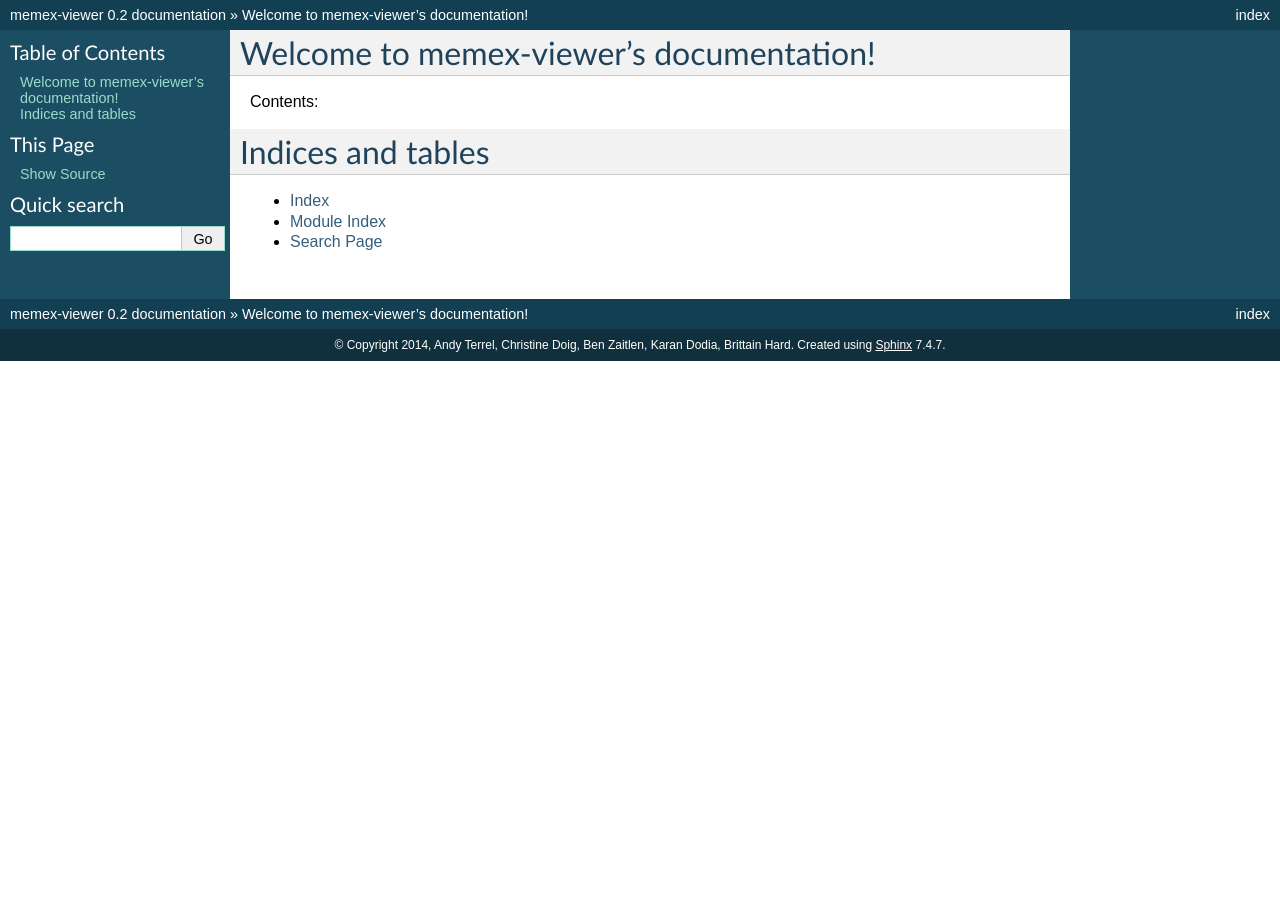
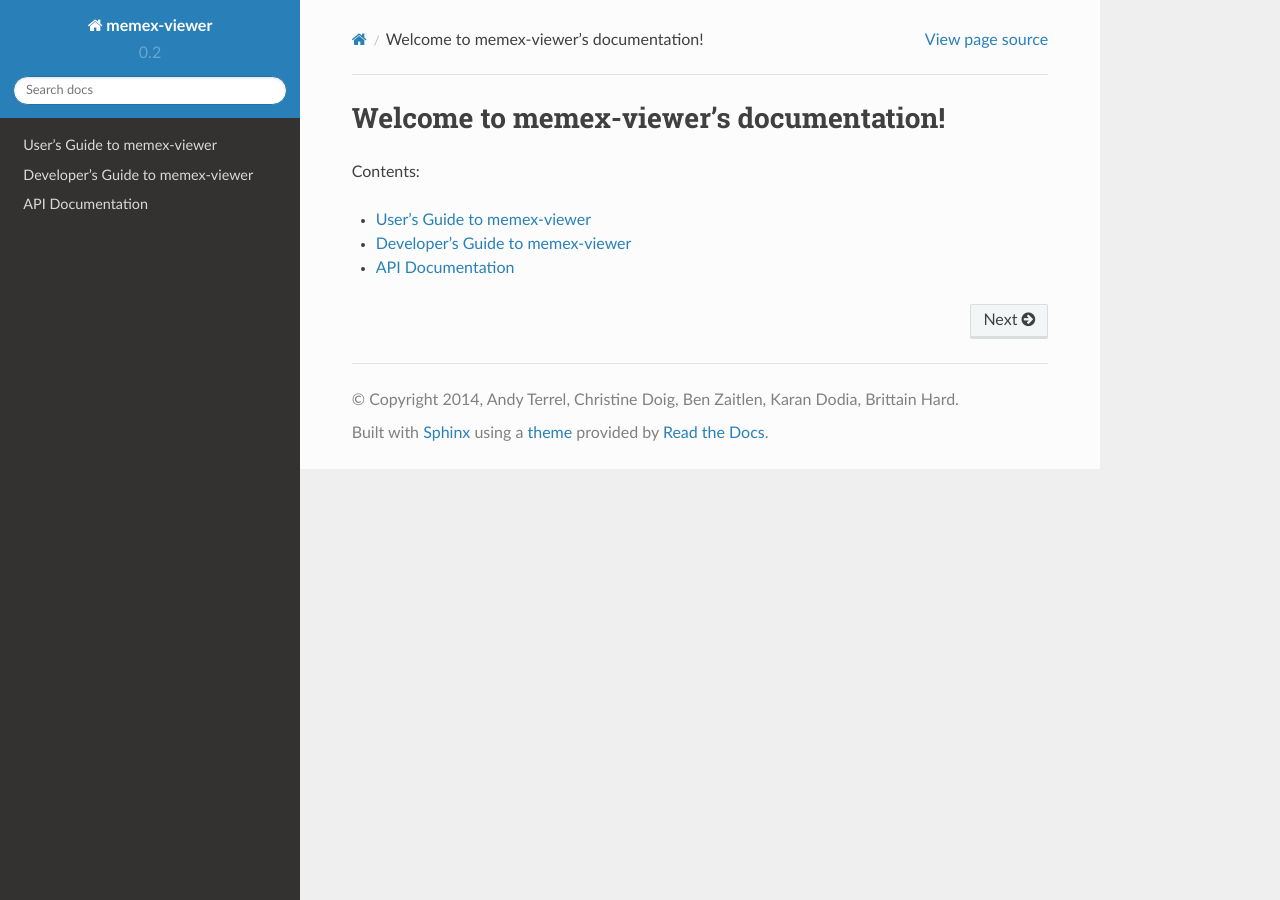
Before and after one commit to nasa-jpl-memex/memex-explorer, a Sphinx documentation site: the page built from docs/source/index.rst, in a window 1280 px wide. Built offline with Sphinx 7.4.7 and the Read the Docs theme 2.0.0, drawn with Linux system fonts in a browser that asks for light colours.

Commit message:
Added basic doc structure. Added docs theme.

```diff
--- /dev/null
+++ b/docs/source/api.rst
@@ -0,0 +1,2 @@
+API Documentation
+-----------------
--- a/docs/source/conf.py
+++ b/docs/source/conf.py
@@ -14,6 +14,7 @@
 
 import sys
 import os
+import sphinx_rtd_theme
 
 # If extensions (or modules to document with autodoc) are in another directory,
 # add these directories to sys.path here. If the directory is relative to the
@@ -102,7 +103,7 @@
 
 # The theme to use for HTML and HTML Help pages.  See the documentation for
 # a list of builtin themes.
-html_theme = 'default'
+html_theme = 'sphinx_rtd_theme'
 
 # Theme options are theme-specific and customize the look and feel of a theme
 # further.  For a list of options available for each theme, see the
@@ -110,7 +111,7 @@
 #html_theme_options = {}
 
 # Add any paths that contain custom themes here, relative to this directory.
-#html_theme_path = []
+html_theme_path = [sphinx_rtd_theme.get_html_theme_path()]
 
 # The name for this set of Sphinx documents.  If None, it defaults to
 # "<project> v<release> documentation".
--- /dev/null
+++ b/docs/source/dev_guide.rst
@@ -0,0 +1,2 @@
+Developer's Guide to memex-viewer
+---------------------------------
--- a/docs/source/index.rst
+++ b/docs/source/index.rst
@@ -9,13 +9,6 @@
 Contents:
 
 .. toctree::
-   :maxdepth: 2
-
-
-
-Indices and tables
-==================
-
-* :ref:`genindex`
-* :ref:`modindex`
-* :ref:`search`
+   user_guide
+   dev_guide
+   api
--- /dev/null
+++ b/docs/source/user_guide.rst
@@ -0,0 +1,2 @@
+User's Guide to memex-viewer
+----------------------------
```
